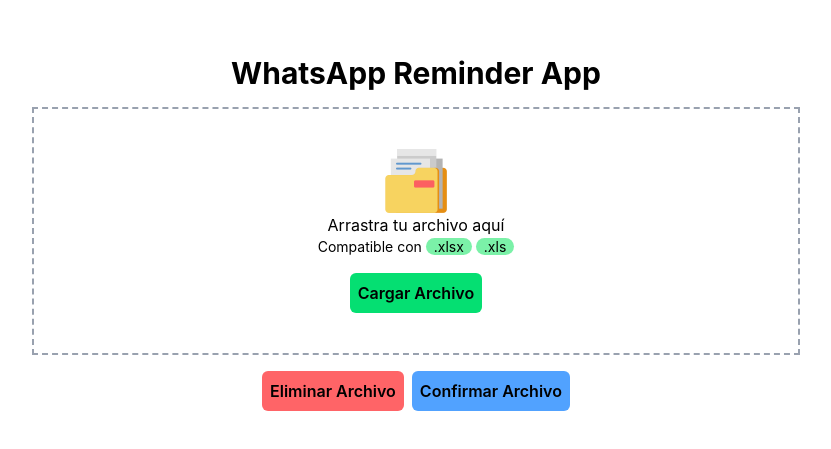
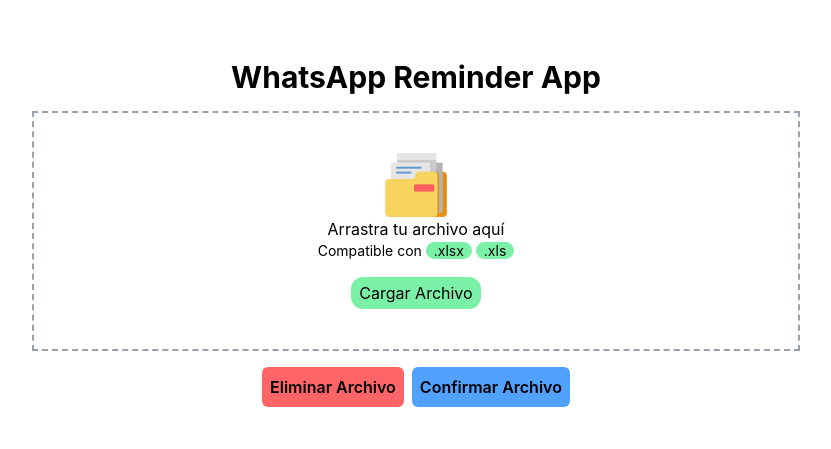
Before and after one commit to ale02code/whatsapp-reminder-app, a React (Vite) app: page / in a window 1280 px wide. Shown: the part 167-616 px from the top of the page, without its empty margins (224-1055 px from the left). Built offline with nearby package versions, Linux system fonts and the light colour scheme.

Commit message:
fix: fix file uploader button in ExcelUploader component

```diff
--- a/src/components/ExcelUploader.jsx
+++ b/src/components/ExcelUploader.jsx
@@ -102,10 +102,10 @@
                 </span>
               </p>
             </div>
-            <button className={`${buttonStyle} bg-green-400 relative`}>
+            <button className="bg-green-300 w-auto rounded-xl relative z-0 overflow-hidden py-1 px-2">
               Cargar Archivo
               <input
-                className="left-0 absolute opacity-0"
+                className="absolute z-10 left-0 opacity-0"
                 type="file"
                 accept=".xlsx, .xls"
                 onChange={handleUploadFile}
```
